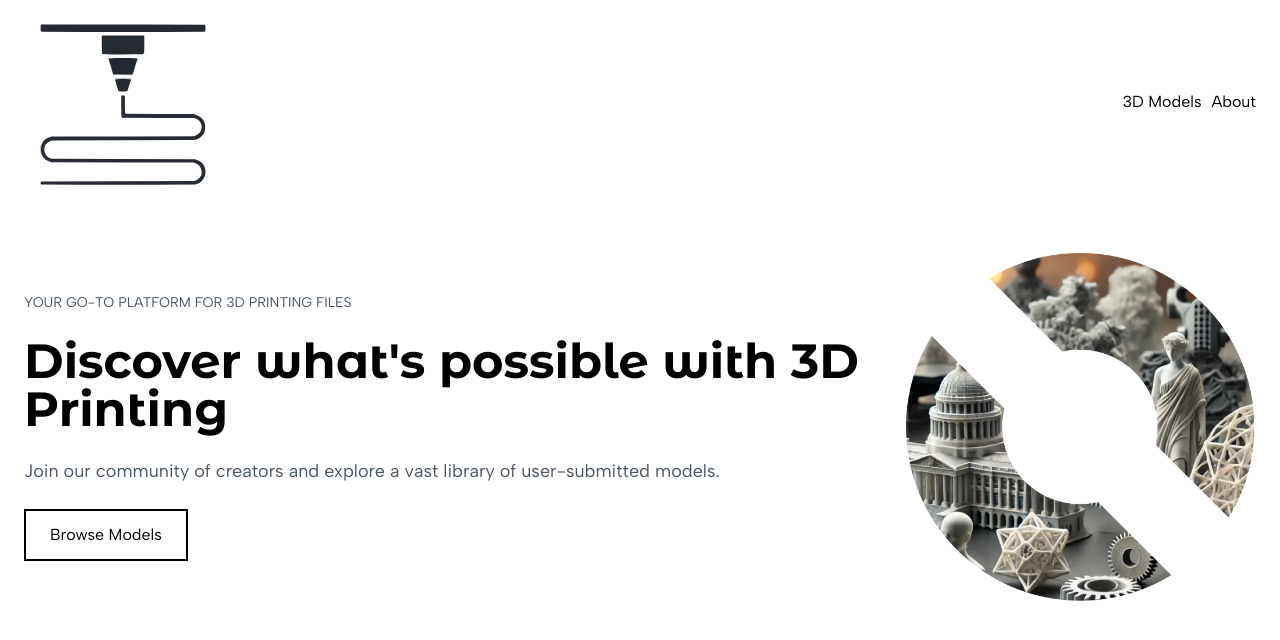
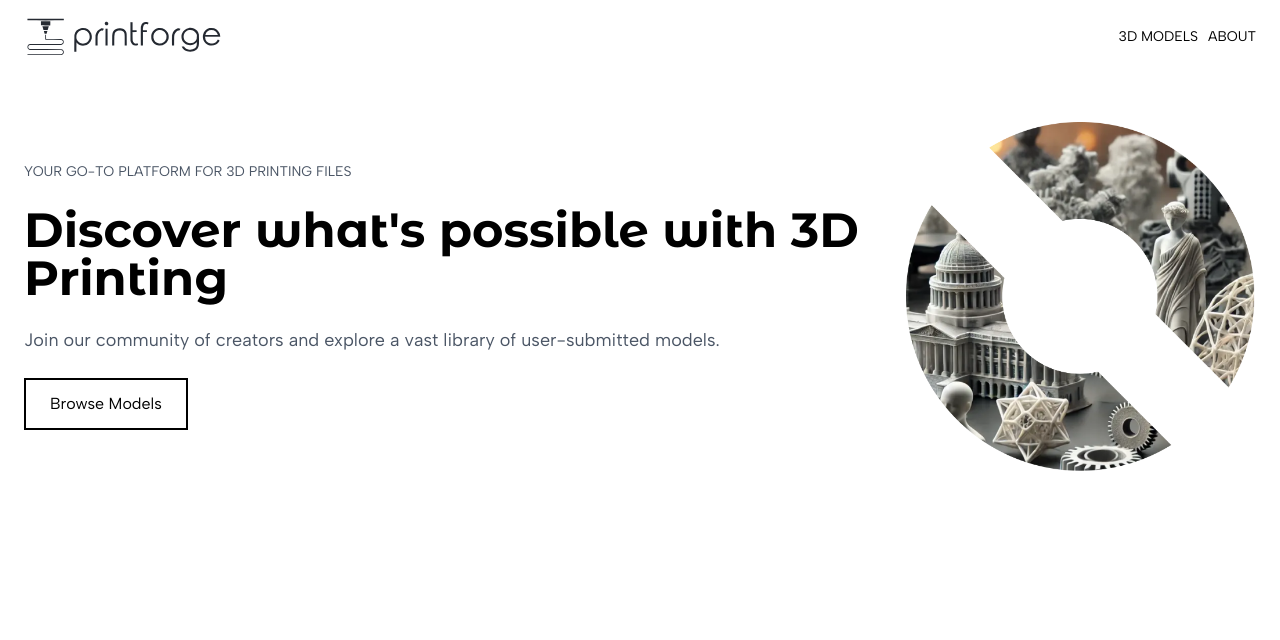
Before and after one commit to thet-naing-soe/print-forge, a Next.js app: page / in a window 1280 px wide. Shown: the top 640 px of the page. Built offline with nearby package versions, Linux system fonts and the light colour scheme.

Commit message:
Link in nextjs

```diff
--- a/app/layout.tsx
+++ b/app/layout.tsx
@@ -1,6 +1,7 @@
 import "./globals.css";
 import { Albert_Sans, Montserrat_Alternates } from "next/font/google"
 import Image from 'next/image'
+import Link from 'next/link'
 import PFLogoIcon from "@/public/printforge-logo-icon.svg"
 import PFLogo from "@/public/printforge-logo.svg"
 
@@ -26,10 +27,12 @@ export default function RootLayout({
       <body className={`${albertSans.className} ${montserratAlternates.variable}`}>
         <header className="w-full bg-white">
           <nav className="flex justify-between px-6 py-4">
-            <div className="relative">
+
+            <Link href='/'>
+              <div className="relative">
               {/* Desktop Logo */}
               <Image
-                src={PFLogoIcon}
+                src={PFLogo}
                 alt="PrintForge Logo"
                 className="w-[200px] h-auto hidden md:block"
               />
@@ -40,9 +43,10 @@ export default function RootLayout({
                 className="w-[40px] h-auto block md:hidden"
               />
             </div>
+            </Link>
             <ul className="flex items-center gap-2.5">
-              <p>3D Models</p>
-              <p href="/about">About</p>
+              <li className="text-sm uppercase cursor-pointer"><Link href="/">3D Models</Link></li>
+              <li className="text-sm uppercase cursor-pointer"><Link href="/about">About</Link></li>
             </ul>
           </nav>
         </header>
```
